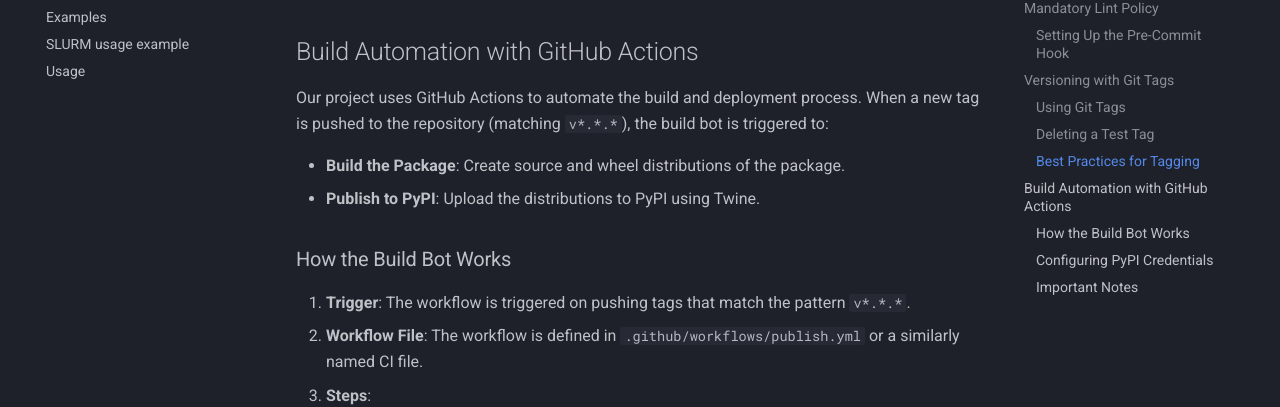
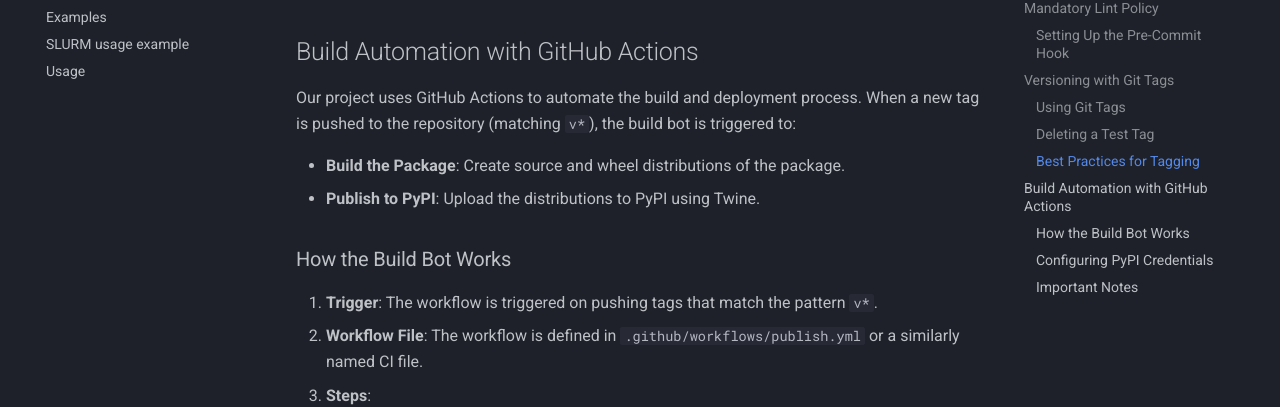
Before and after one commit to LSC-Unicamp/spinner, an MkDocs documentation site: the page built from docs/contribute.md, in a window 1280 px wide and 900 px high, scrolled down 3975 px. Shown: the part 145-552 px from the top of the window. Built offline with MkDocs 1.6.1 and Material for MkDocs 9.7.7, drawn with Linux system fonts in a browser that asks for light colours; comment, search, counter and statistics services are not loaded.

```diff
--- a/docs/contribute.md
+++ b/docs/contribute.md
@@ -179,14 +179,14 @@ git tag -d v0.0.2
 
 ## Build Automation with GitHub Actions
 
-Our project uses GitHub Actions to automate the build and deployment process. When a new tag is pushed to the repository (matching `v*.*.*`), the build bot is triggered to:
+Our project uses GitHub Actions to automate the build and deployment process. When a new tag is pushed to the repository (matching `v*`), the build bot is triggered to:
 
 - **Build the Package**: Create source and wheel distributions of the package.
 - **Publish to PyPI**: Upload the distributions to PyPI using Twine.
 
 ### How the Build Bot Works
 
-1. **Trigger**: The workflow is triggered on pushing tags that match the pattern `v*.*.*`.
+1. **Trigger**: The workflow is triggered on pushing tags that match the pattern `v*`.
 2. **Workflow File**: The workflow is defined in `.github/workflows/publish.yml` or a similarly named CI file.
 3. **Steps**:
    - **Checkout Code**: Fetches the repository code and tags.
```
Also changed, not shown: 1 other file.
